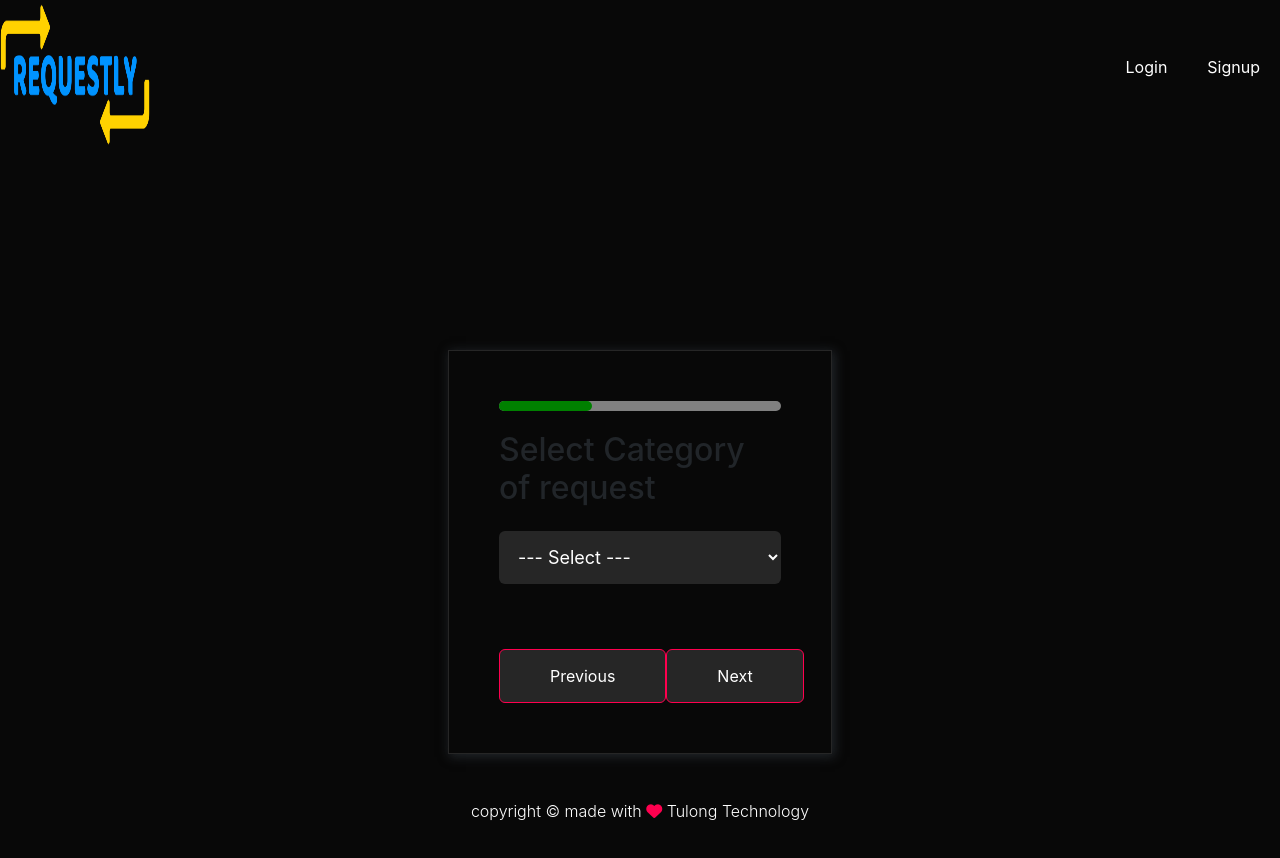
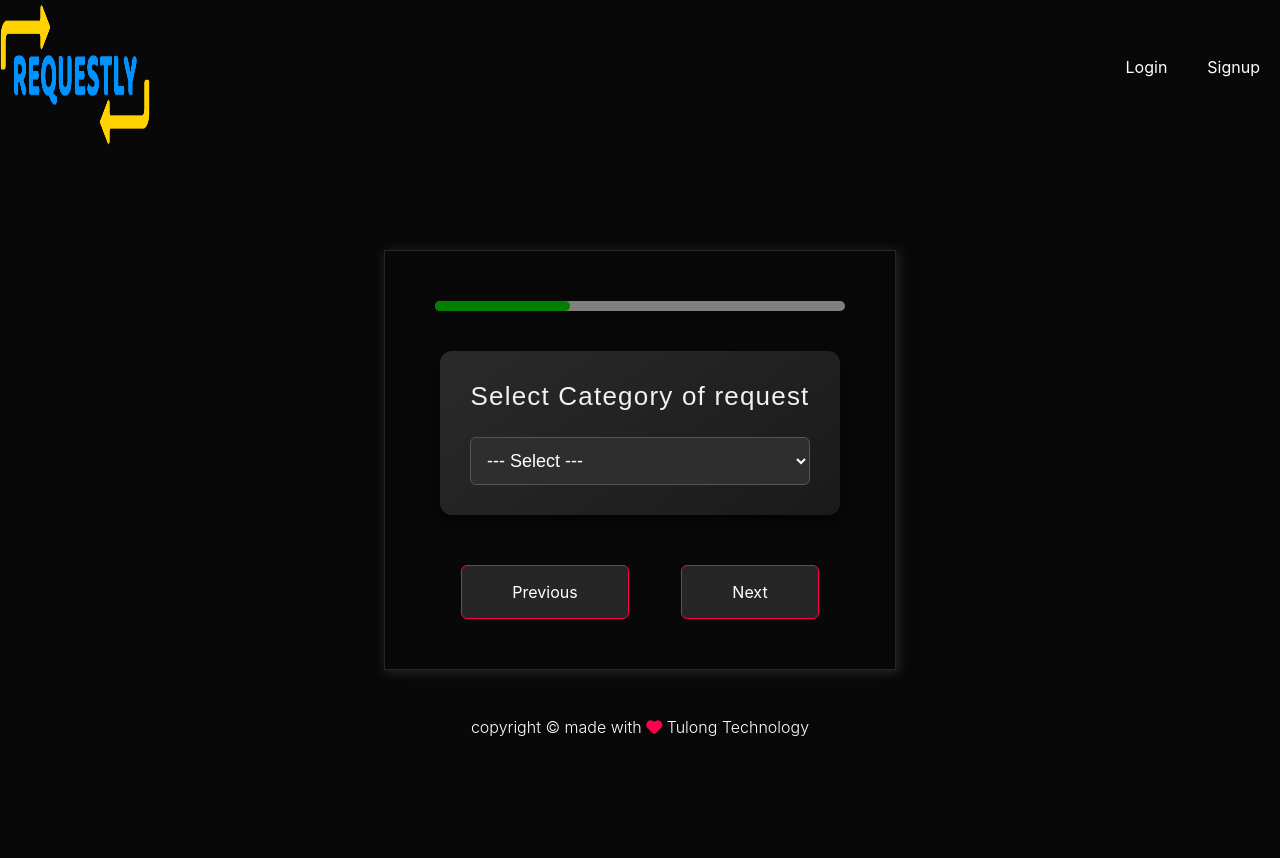
Before and after one commit to ChamanvirKaur/Requestly, a React (Create React App) app in the folder frontend-requestly/: page /makeRequest in a window 1280 px wide. Shown: the top 858 px of the page. After the commit the page ends 800 px from the top, so only its background shows below. Built offline with nearby package versions, Linux system fonts and the light colour scheme.

Commit message:
Added animation to landing page as well as changed in makerequestform

```diff
--- a/frontend-requestly/package.json
+++ b/frontend-requestly/package.json
@@ -10,6 +10,7 @@
     "@testing-library/react": "^13.4.0",
     "@testing-library/user-event": "^13.5.0",
     "animate.css": "^4.1.1",
+    "aos": "^2.3.4",
     "react": "^18.3.1",
     "react-dom": "^18.3.1",
     "react-router-dom": "^6.25.1",
--- a/frontend-requestly/public/index.html
+++ b/frontend-requestly/public/index.html
@@ -28,6 +28,7 @@
     <link href="https://cdn.jsdelivr.net/npm/bootstrap@5.3.3/dist/css/bootstrap.min.css" rel="stylesheet" integrity="sha384-QWTKZyjpPEjISv5WaRU9OFeRpok6YctnYmDr5pNlyT2bRjXh0JMhjY6hW+ALEwIH" crossorigin="anonymous">
     <script src="https://cdn.jsdelivr.net/npm/bootstrap@5.3.3/dist/js/bootstrap.bundle.min.js" integrity="sha384-YvpcrYf0tY3lHB60NNkmXc5s9fDVZLESaAA55NDzOxhy9GkcIdslK1eN7N6jIeHz" crossorigin="anonymous"></script>
     <link rel="stylesheet" href="https://cdnjs.cloudflare.com/ajax/libs/font-awesome/6.6.0/css/all.min.css" integrity="sha512-Kc323vGBEqzTmouAECnVceyQqyqdsSiqLQISBL29aUW4U/M7pSPA/gEUZQqv1cwx4OnYxTxve5UMg5GT6L4JJg==" crossorigin="anonymous" referrerpolicy="no-referrer" />
+
   </head>
   <body>
     <noscript>You need to enable JavaScript to run this app.</noscript>
--- a/frontend-requestly/src/Components/dashboard-page/Dashpage.css
+++ b/frontend-requestly/src/Components/dashboard-page/Dashpage.css
@@ -1,7 +1,7 @@
 .dashboard-maincontainer{
     display: flex;
-
     scroll-behavior: smooth;
+    position: relative;
 }
 
 .dashboard-sidenavbar{
@@ -9,7 +9,7 @@
     height: 1000vh;
     background-color: #080808;
     box-shadow:4px 6px 9px 0px;
-   position: fixed;
+    position: absolute;
 
 }
 
--- a/frontend-requestly/src/Components/header/Header.css
+++ b/frontend-requestly/src/Components/header/Header.css
@@ -1,5 +1,6 @@
 #header{
     width: 100%;
+    position: relative;
     /* height: 100vh; */
     /* background-image: url(images/MeetSoni.jpg);
     background-position: center;
@@ -66,9 +67,9 @@ nav .fa-solid{
 
 @media only screen and (max-width : 768px){
 
-    #header{
+    /* #header{
         height: 100vh;
-    }
+    } */
 
     nav .fa-solid{
         display: block;
--- a/frontend-requestly/src/Components/landing-page/Landing.css
+++ b/frontend-requestly/src/Components/landing-page/Landing.css
@@ -1,3 +1,20 @@
+.headerBox{
+  width: 100%;
+  display: flex;
+  padding: 50px;
+
+}
+
+.headerBoxImage{
+  width: 50%;
+  text-align: center;
+}
+
+.landingpageimg{
+  width: 500px;
+  height: 500px;
+  margin-top: 10px;
+}
 .header-text{
     width: 50%;
     margin: auto;
@@ -102,3 +119,13 @@
   background: #ff004f;
   transform: translateY(-10px);
 }
+
+@media only screen and (max-width : 768px){
+  .headerBox{
+    display: block;
+  }
+
+  .headerBox .headerBoxImage{
+    width: 100%;
+  }
+}
--- a/frontend-requestly/src/Components/landing-page/Landing.js
+++ b/frontend-requestly/src/Components/landing-page/Landing.js
@@ -3,10 +3,13 @@ import  './Landing.css'
 import Typed from 'typed.js'; // before importing typed.js you need to install it using npm install typed.js
 import React,{useEffect} from 'react';
 import 'animate.css';
+import AOS from 'aos';
+import 'aos/dist/aos.css'
 
 function Landing() {
     useEffect(() => {
         // Initialize Typed.js
+        AOS.init({duration:1000})
         const typed = new Typed('.auto-type', {
           strings: ["Media", "Creative", "Print", "Social Media", "Other"],
           typeSpeed: 150,
@@ -24,7 +27,11 @@ function Landing() {
      <>
       <div className="body">
         {/* header-text class contains the basic information and types of marketing request we provide */}
-        <div className="header-text ">
+       <div className="headerBox">
+        <div className="headerBoxImage">
+            <img className='landingpageimg '  data-aos="fade-right" src="./images/LandingPageImage.png" alt="" />
+        </div>
+        <div className="header-text " data-aos="fade-left" >
           {/* information about app */}
           <div className="info-text">
               <h1 className=''>Requestly</h1>
@@ -36,8 +43,9 @@ function Landing() {
 
           </div>
         </div>
+       </div>
         <div className='explore-que'>
-            <h3>Want to explore ?</h3>
+            <h1>Want to explore ?</h1>
 
             </div>
         <div className="auth-buttons">
@@ -49,36 +57,36 @@ function Landing() {
         <div id="services">
     <div class="container">
         <h1 class="subtitle">Requests You can make </h1>
-        <div class="services-list">
-            <div>
+        <div class="services-list" >
+            <div data-aos="fade-right">
             <i class="fa-solid fa-photo-film"></i>
                 <h2>Media</h2>
                 <p>Lorem ipsum dolor sit amet consectetur adipisicing elit. Architecto temporibus assumenda fugiat numquam sint est?</p>
                 <a href="#">lean more</a>
             </div>
 
-            <div>
+            <div data-aos="fade-left">
             <i class="fa-brands fa-creative-commons-share"></i>
                 <h2>Creative</h2>
                 <p>Lorem ipsum dolor sit amet consectetur adipisicing elit. Architecto temporibus assumenda fugiat numquam sint est?</p>
                 <a href="#">lean more</a>
             </div>
 
-            <div>
+            <div data-aos="fade-right">
             <i class="fa-solid fa-print"></i>
                 <h2>Print</h2>
                 <p>Lorem ipsum dolor sit amet consectetur adipisicing elit. Architecto temporibus assumenda fugiat numquam sint est?</p>
                 <a href="#">lean more</a>
             </div>
 
-            <div>
+            <div data-aos="fade-left">
             <i class="fa-brands fa-facebook"></i>
                 <h2>Social-Media</h2>
                 <p>Lorem ipsum dolor sit amet consectetur adipisicing elit. Architecto temporibus assumenda fugiat numquam sint est?</p>
                 <a href="#">lean more</a>
             </div>
 
-            <div>
+            <div data-aos="fade-right">
             <i class="fa-solid fa-bars"></i>
                 <h2>Other</h2>
                 <p>Lorem ipsum dolor sit amet consectetur adipisicing elit. Architecto temporibus assumenda fugiat numquam sint est?</p>
--- a/frontend-requestly/src/Components/makeRequest/MakeRequest.css
+++ b/frontend-requestly/src/Components/makeRequest/MakeRequest.css
@@ -1,7 +1,7 @@
 .form{
-    width: 30%;
+    width: 40%;
     margin: auto;
-    margin-top: 200px;
+    margin-top: 100px;
     text-align: center;
     border: 1px solid #262626;
     padding: 50px;
--- a/frontend-requestly/src/Components/requestForm-pages/FirstForm.js
+++ b/frontend-requestly/src/Components/requestForm-pages/FirstForm.js
@@ -6,7 +6,7 @@ function FirstForm() {
     const{selectedCategory,handleCategoryChange} = useContext(multiStepContext);
 
   return (
-    <div>
+    <div className='requestForm'>
         <h2>Select Category of request </h2>
         <select
           className='requestFormInput'
--- a/frontend-requestly/src/Components/requestForm-pages/FourthForm.js
+++ b/frontend-requestly/src/Components/requestForm-pages/FourthForm.js
@@ -3,7 +3,7 @@ import React from 'react'
 function FourthForm() {
   return (
 
-      <div>
+      <div className='requestForm'>
 
 
             <h2>Expected Price</h2>
--- a/frontend-requestly/src/Components/requestForm-pages/SecondForm.js
+++ b/frontend-requestly/src/Components/requestForm-pages/SecondForm.js
@@ -5,7 +5,7 @@ function SecondForm() {
     const{selectedCategory,handleCategoryChange} = useContext(multiStepContext);
 
   return (
-    <div>
+    <div className='requestForm'>
         <h2>Select a request Type</h2>
 
         {selectedCategory=='Select' && <h1>Please select any Request Category</h1>}
--- a/frontend-requestly/src/Components/requestForm-pages/ThirdForm.js
+++ b/frontend-requestly/src/Components/requestForm-pages/ThirdForm.js
@@ -33,7 +33,7 @@ function ThirdForm() {
   };
 
   return (
-    <div>
+    <div className='requestForm'>
       <div className='datedivision'>
         <div className='requestdate'>
           <h2>Request Date</h2>
--- a/frontend-requestly/src/Components/requestForm-pages/request.css
+++ b/frontend-requestly/src/Components/requestForm-pages/request.css
@@ -1,27 +1,66 @@
-.requestFormInput{
-    width: 100%;
-    border: 0;
-    outline: none;
-    background: #262626;
-    padding: 15px;
-    margin: 15px 0;
-    color: #fff;
-    font-size: 18px;
-    border-radius: 6px;
-}
-h2{
-    text-align: start;
+/* Container Styling */
+.requestForm {
+    background: linear-gradient(145deg, #2a2a2a, #1a1a1a);
+    padding: 30px;
+    border-radius: 12px;
+    box-shadow: 0 8px 16px rgba(0, 0, 0, 0.5);
+    color: #ffffff;
+    max-width: 400px;
+    margin: 40px auto;
+    font-family: 'Poppins', sans-serif;
+    text-align: center;
 }
 
-.datedivision{
-    display: flex;
+/* Heading Styling */
+.requestForm h2 {
+    font-size: 26px;
+    margin-bottom: 25px;
+    color: #f1f1f1;
+    letter-spacing: 1.2px;
 }
-.requestdate{
 
-    width: 45%;
-    margin: 10px;
+/* Select Dropdown Styling */
+.requestFormInput {
+    width: 100%;
+    padding: 12px;
+    border-radius: 6px;
+    border: 1px solid #555;
+    background-color: #2e2e2e;
+    color: #ffffff;
+    font-size: 18px;
+    transition: all 0.4s ease;
+    outline: none;
+}
+
+/* Dropdown Hover Effect */
+.requestFormInput:hover {
+    border-color: #888;
+}
+
+/* Dropdown Focus Styling */
+.requestFormInput:focus {
+    border-color: #00ccff;
+    box-shadow: 0 0 8px #00ccff;
+    background-color: #333;
+}
+
+/* Option Styling */
+.requestFormInput option {
+    background-color: #2e2e2e;
+    color: #ffffff;
+}
+
+/* Enhanced Focus Ring for Accessibility */
+.requestFormInput:focus-visible {
+    outline: 2px solid #00ccff;
+    outline-offset: 4px;
 }
 
 .errorPopup{
-    color: red;
+    color: #ff004f;
+    margin-top: 20px;
 }
+
+.requestdate{
+    margin-top: 20px;
+}
```
Also changed, not shown: frontend-requestly/public/images/LandingPageImage.png (added), 1 other file (tests, documents, lock files or other folders).
